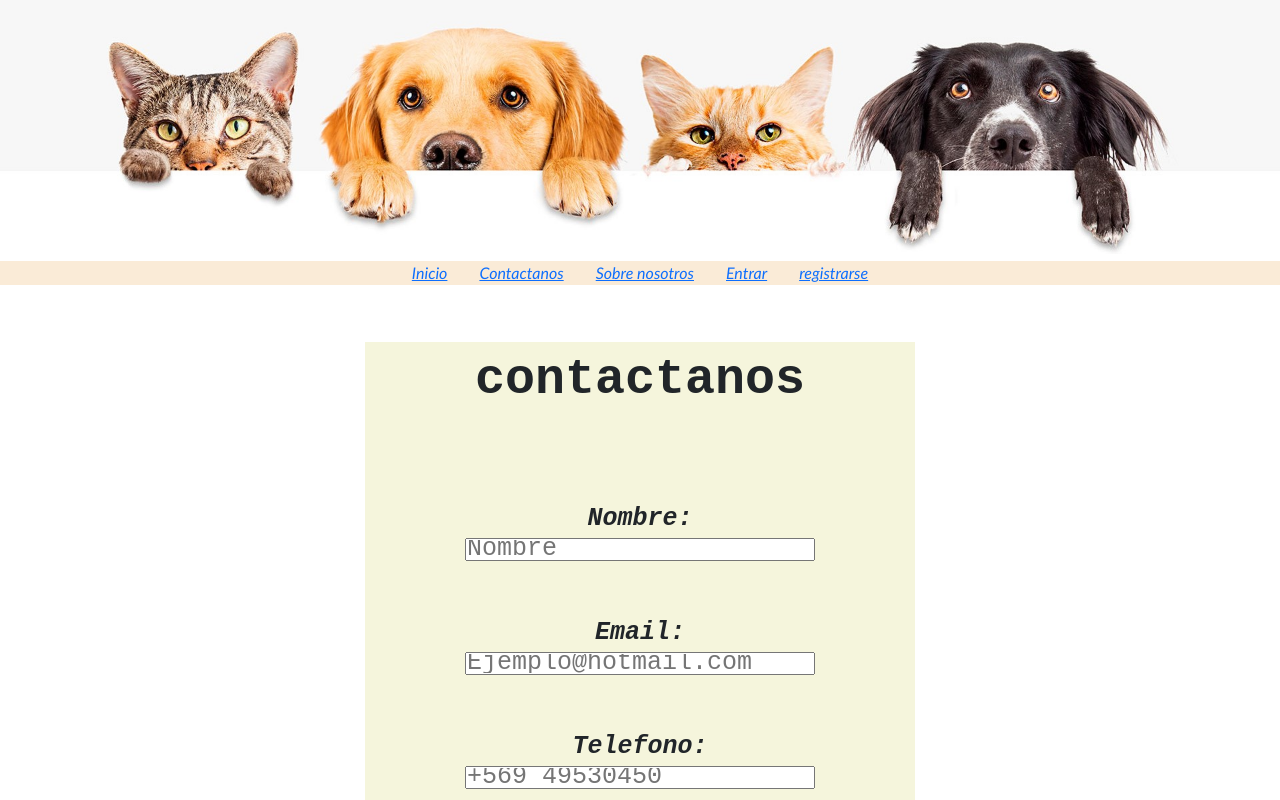
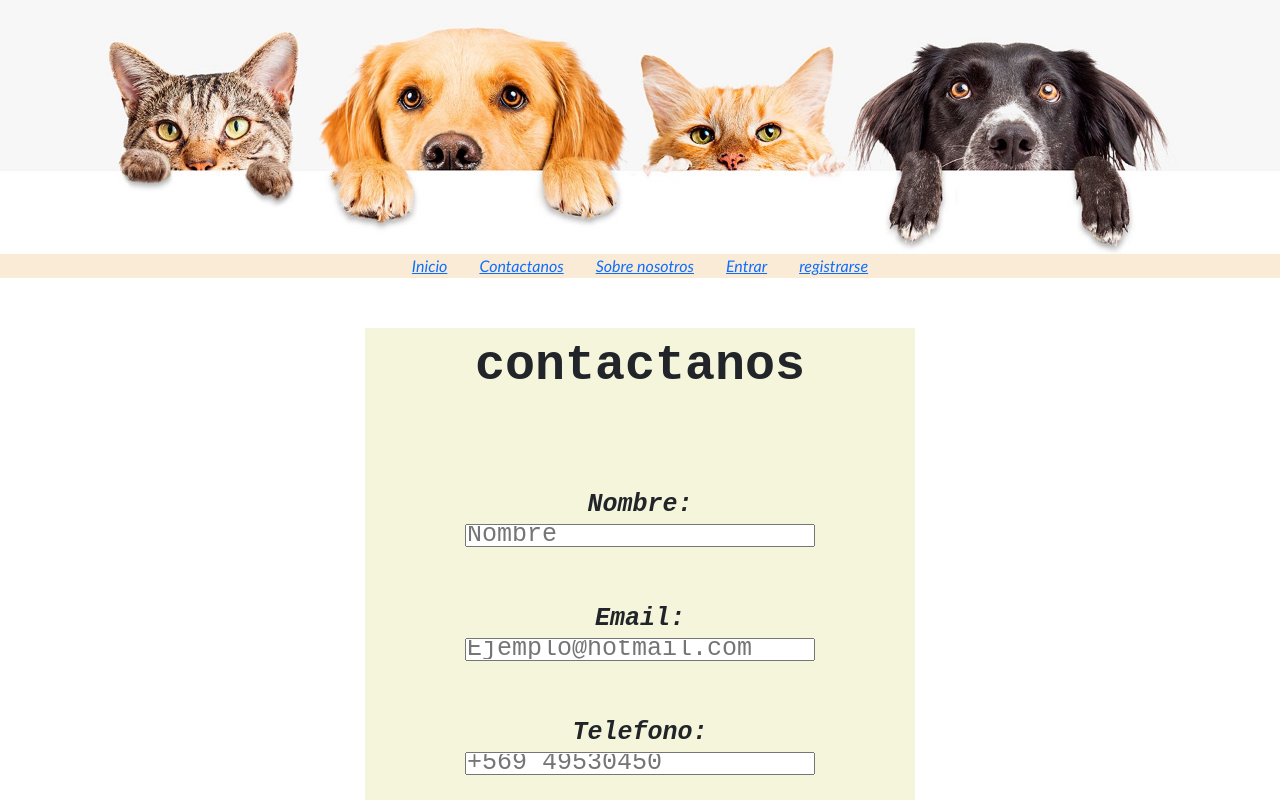
Before and after one commit to Sealfie/Entrega11, a plain HTML site: page Contactanos.html in a window 1280 px wide. Shown: the top 800 px of the page. Drawn offline with nearby package versions, Linux system fonts and the light colour scheme.

Commit message:
modificacion header y nav a bootstrap

```diff
--- a/Contactanos.html
+++ b/Contactanos.html
@@ -17,23 +17,30 @@
     <title>Contacto</title>
      </head>
     <body id="Letrageneral">
-    <main class="grid">
-    <!--Enlaces de cabeza de pagina-->
 
-      <nav class="topbotton" id="Nav">
+    <!--Enlaces de cabeza de pagina e imagen superior-->
+
+      <header>
+      <img src="img/Encabezado.jpg" alt="Encabezado">
+      </header>
+
+
+         <!--Tabla de navegacion superior-->
+         <nav class="topbotton" id="Nav" class="container">
          <a href="Index.html">Inicio</a>
          <a href="Contactanos.html">Contactanos</a>
          <a href="Sobre nosotros.html">Sobre nosotros</a>
          <a href="Entrar.html">Entrar</a>
          <a href="Registrate.html">registrarse</a>
          </nav>
+         <!--Tabla concretada-->
 
-        <header>
-      <div class="perros"><img src="img/Encabezado.jpg" alt="Encabezado" ></div>
-      </header>
       <!--Fin enlaces de cabeza pagina-->
 
+
+
       <!--Inicio formulario-->
+      <div class="container">
       <form>
       <fieldset class="Formulario">
       <Legend>contactanos</Legend><br><br>
@@ -48,6 +55,7 @@
       </div>
       </fieldset>
       </form>
+      </div>
     <!--Fin de formulario-->
 
 
@@ -88,6 +96,6 @@
 
       <div class="Logito"><img src="img/Logo.jpg" alt="Logo"/></div>
 
-      </main>
+
 </body>
 </html>
```
Lines whose indentation alone changed are shown as unchanged.
